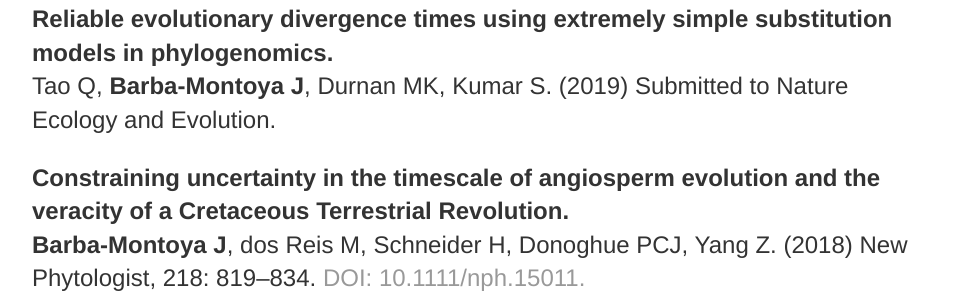
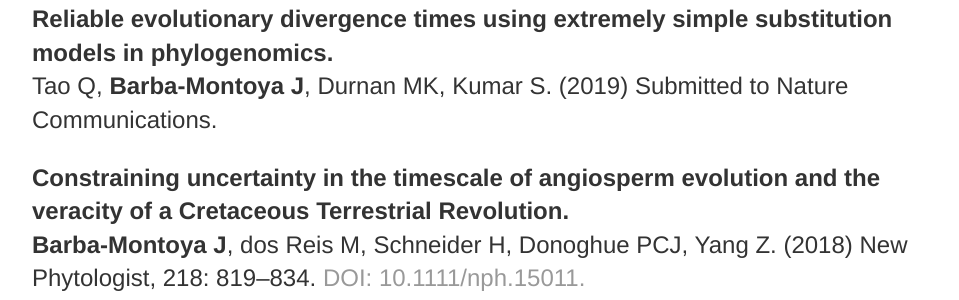
Before and after one commit to josebarbamontoya/josebarbamontoya.github.io, a Jekyll site: the page built from research/index.html, in a window 1280 px wide. Shown: the part 525-825 px from the top of the page, without its empty margins (160-1119 px from the left). Built offline with Jekyll 4.4.1, drawn with Linux system fonts in a browser that asks for light colours.

Commit message:
Update index.html

```diff
--- a/research/index.html
+++ b/research/index.html
@@ -11,7 +11,7 @@
 <b>Barba-Montoya J</b>, Tao Q, Kumar S. Manuscript in preparation (to be submitted to Evolution).
 
 <p><b>Reliable evolutionary divergence times using extremely simple substitution models in phylogenomics.</b><br>
-Tao Q, <b>Barba-Montoya J</b>, Durnan MK, Kumar S. (2019) Submitted to Nature Ecology and Evolution.
+Tao Q, <b>Barba-Montoya J</b>, Durnan MK, Kumar S. (2019) Submitted to Nature Communications.
 
 <p><b>Constraining uncertainty in the timescale of angiosperm evolution and the veracity of a Cretaceous Terrestrial Revolution.</b><br>
 <b>Barba-Montoya J</b>, dos Reis M, Schneider H, Donoghue PCJ, Yang Z. (2018) New Phytologist, 218: 819–834. <a href="https://nph.onlinelibrary.wiley.com/doi/abs/10.1111/nph.15011">DOI: 10.1111/nph.15011.</a>
```
